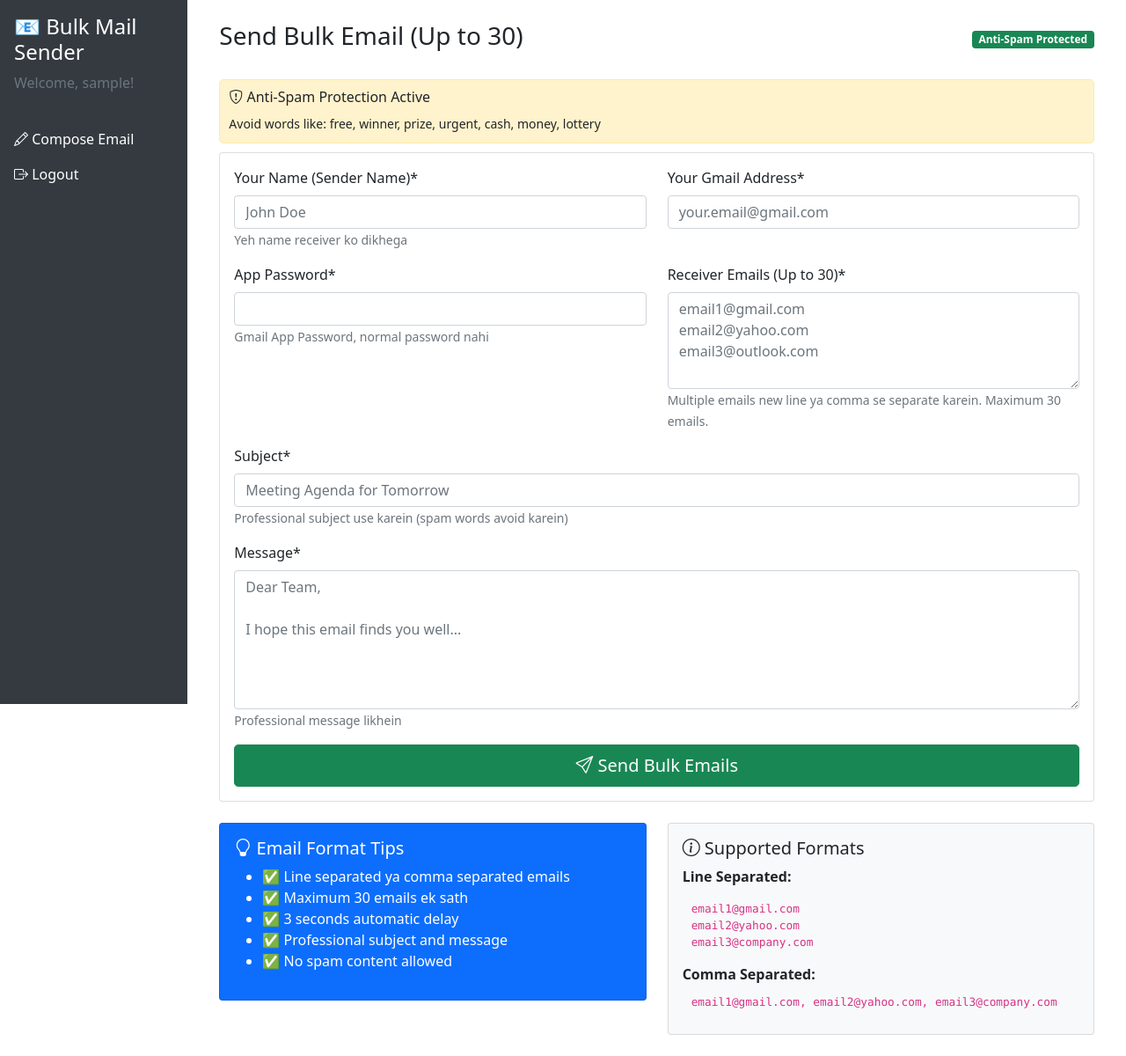
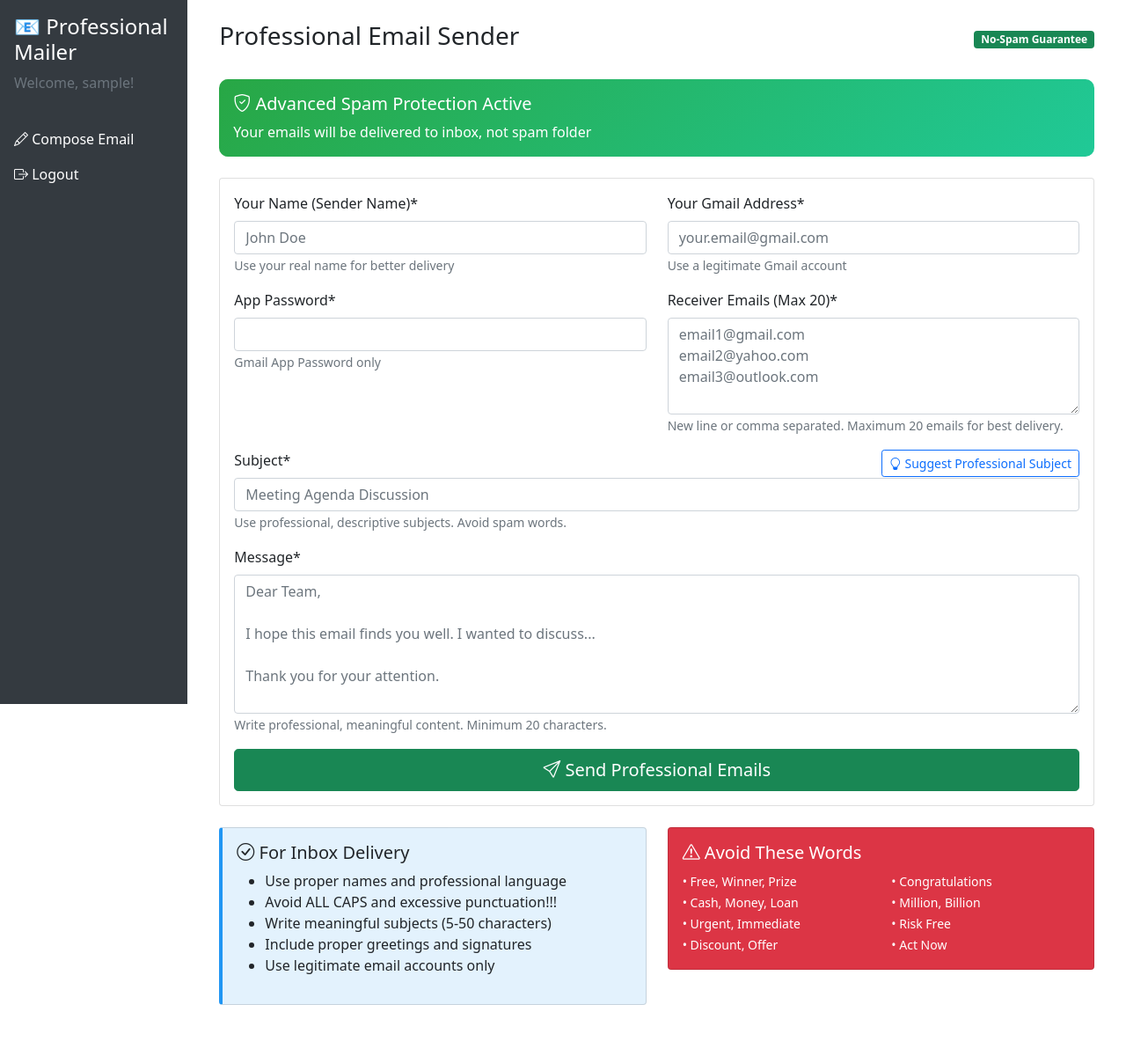
Before and after one commit to deepanshulodhi79-sudo/Deepanshu-s-, a Flask app: page /dashboard in a window 1280 px wide. Shown: the whole page at 88% size. After the commit the page ends 1142 px from the top, so only its background shows below. Run offline with Flask 3, Linux system fonts and the light colour scheme; the visitor is signed in with stand-in values (Sample User, id 1).

Commit message:
Update dashboard.html

```diff
--- a/templates/dashboard.html
+++ b/templates/dashboard.html
@@ -3,7 +3,7 @@
 <head>
     <meta charset="UTF-8">
     <meta name="viewport" content="width=device-width, initial-scale=1.0">
-    <title>Bulk Email Sender</title>
+    <title>Professional Bulk Email Sender</title>
     <link href="https://cdn.jsdelivr.net/npm/bootstrap@5.1.3/dist/css/bootstrap.min.css" rel="stylesheet">
     <link rel="stylesheet" href="https://cdn.jsdelivr.net/npm/bootstrap-icons@1.8.0/font/bootstrap-icons.css">
     <style>
@@ -11,6 +11,16 @@
         .sidebar .nav-link { color: white; }
         .sidebar .nav-link:hover { background: #495057; }
         .main-content { margin-left: 16.666667%; }
+
+        .spam-protection {
+            background: linear-gradient(135deg, #28a745, #20c997);
+            color: white;
+            border-radius: 10px;
+        }
+        .professional-tips {
+            background: #e3f2fd;
+            border-left: 4px solid #2196f3;
+        }
 
         /* Popup Styles */
         .popup-overlay {
@@ -56,9 +66,9 @@
             padding: 5px 0;
             border-bottom: 1px solid #dee2e6;
         }
-        .spam-warning {
-            background: #fff3cd;
-            border: 1px solid #ffeaa7;
+        .suggestion-box {
+            background: #d1ecf1;
+            border: 1px solid #bee5eb;
             border-radius: 5px;
             padding: 10px;
             margin: 10px 0;
@@ -73,6 +83,9 @@
             <h4 id="popupTitle">Email Status</h4>
             <p id="popupMessage">Processing your request...</p>
 
+            <!-- Suggestion Box -->
+            <div class="suggestion-box" id="suggestionBox" style="display: none;"></div>
+
             <!-- Results -->
             <div class="email-result mt-3" id="emailResults" style="display: none;"></div>
 
@@ -85,7 +98,7 @@
             <!-- Sidebar -->
             <div class="col-md-3 col-lg-2 sidebar p-0">
                 <div class="p-3">
-                    <h4>📧 Bulk Mail Sender</h4>
+                    <h4>📧 Professional Mailer</h4>
                     <p class="text-muted">Welcome, {{ username }}!</p>
                 </div>
                 <nav class="nav flex-column">
@@ -102,14 +115,14 @@
             <div class="col-md-9 col-lg-10 main-content">
                 <div class="p-4">
                     <div class="d-flex justify-content-between align-items-center mb-4">
-                        <h3>Send Bulk Email (Up to 30)</h3>
-                        <span class="badge bg-success">Anti-Spam Protected</span>
+                        <h3>Professional Email Sender</h3>
+                        <span class="badge bg-success">No-Spam Guarantee</span>
                     </div>
 
-                    <!-- Spam Warning -->
-                    <div class="spam-warning">
-                        <h6><i class="bi bi-shield-exclamation"></i> Anti-Spam Protection Active</h6>
-                        <small>Avoid words like: free, winner, prize, urgent, cash, money, lottery</small>
+                    <!-- Spam Protection Banner -->
+                    <div class="spam-protection p-3 mb-4">
+                        <h5><i class="bi bi-shield-check"></i> Advanced Spam Protection Active</h5>
+                        <p class="mb-0">Your emails will be delivered to inbox, not spam folder</p>
                     </div>
 
                     <div class="card">
@@ -119,11 +132,12 @@
                                     <div class="col-md-6">
                                         <label class="form-label">Your Name (Sender Name)*</label>
                                         <input type="text" class="form-control" name="sender_name" required placeholder="John Doe">
-                                        <small class="text-muted">Yeh name receiver ko dikhega</small>
+                                        <small class="text-muted">Use your real name for better delivery</small>
                                     </div>
                                     <div class="col-md-6">
                                         <label class="form-label">Your Gmail Address*</label>
                                         <input type="email" class="form-control" name="sender_email" required placeholder="your.email@gmail.com">
+                                        <small class="text-muted">Use a legitimate Gmail account</small>
                                     </div>
                                 </div>
 
@@ -131,65 +145,67 @@
                                     <div class="col-md-6">
                                         <label class="form-label">App Password*</label>
                                         <input type="password" class="form-control" name="app_password" required>
-                                        <small class="text-muted">Gmail App Password, normal password nahi</small>
+                                        <small class="text-muted">Gmail App Password only</small>
                                     </div>
                                     <div class="col-md-6">
-                                        <label class="form-label">Receiver Emails (Up to 30)*</label>
+                                        <label class="form-label">Receiver Emails (Max 20)*</label>
                                         <textarea class="form-control" name="receiver_email" rows="4" required placeholder="email1@gmail.com&#10;email2@yahoo.com&#10;email3@outlook.com"></textarea>
-                                        <small class="text-muted">Multiple emails new line ya comma se separate karein. Maximum 30 emails.</small>
+                                        <small class="text-muted">New line or comma separated. Maximum 20 emails for best delivery.</small>
                                     </div>
                                 </div>
 
                                 <div class="mb-3">
-                                    <label class="form-label">Subject*</label>
-                                    <input type="text" class="form-control" name="subject" required placeholder="Meeting Agenda for Tomorrow">
-                                    <small class="text-muted">Professional subject use karein (spam words avoid karein)</small>
+                                    <div class="d-flex justify-content-between align-items-center">
+                                        <label class="form-label">Subject*</label>
+                                        <button type="button" class="btn btn-sm btn-outline-primary" onclick="suggestSubject()">
+                                            <i class="bi bi-lightbulb"></i> Suggest Professional Subject
+                                        </button>
+                                    </div>
+                                    <input type="text" class="form-control" name="subject" required placeholder="Meeting Agenda Discussion" id="subjectInput">
+                                    <small class="text-muted">Use professional, descriptive subjects. Avoid spam words.</small>
                                 </div>
 
                                 <div class="mb-3">
                                     <label class="form-label">Message*</label>
-                                    <textarea class="form-control" name="message" rows="6" required placeholder="Dear Team,&#10;&#10;I hope this email finds you well..."></textarea>
-                                    <small class="text-muted">Professional message likhein</small>
+                                    <textarea class="form-control" name="message" rows="6" required placeholder="Dear Team,&#10;&#10;I hope this email finds you well. I wanted to discuss...&#10;&#10;Thank you for your attention."></textarea>
+                                    <small class="text-muted">Write professional, meaningful content. Minimum 20 characters.</small>
                                 </div>
 
                                 <button type="submit" class="btn btn-success btn-lg w-100">
-                                    <i class="bi bi-send"></i> Send Bulk Emails
+                                    <i class="bi bi-send"></i> Send Professional Emails
                                 </button>
                             </form>
                         </div>
                     </div>
 
-                    <!-- Instructions -->
+                    <!-- Professional Tips -->
                     <div class="row mt-4">
                         <div class="col-md-6">
-                            <div class="card bg-primary text-white">
+                            <div class="card professional-tips">
                                 <div class="card-body">
-                                    <h5><i class="bi bi-lightbulb"></i> Email Format Tips</h5>
+                                    <h5><i class="bi bi-check-circle"></i> For Inbox Delivery</h5>
                                     <ul>
-                                        <li>✅ Line separated ya comma separated emails</li>
-                                        <li>✅ Maximum 30 emails ek sath</li>
-                                        <li>✅ 3 seconds automatic delay</li>
-                                        <li>✅ Professional subject and message</li>
-                                        <li>✅ No spam content allowed</li>
+                                        <li>Use proper names and professional language</li>
+                                        <li>Avoid ALL CAPS and excessive punctuation!!!</li>
+                                        <li>Write meaningful subjects (5-50 characters)</li>
+                                        <li>Include proper greetings and signatures</li>
+                                        <li>Use legitimate email accounts only</li>
                                     </ul>
                                 </div>
                             </div>
                         </div>
                         <div class="col-md-6">
-                            <div class="card bg-light">
+                            <div class="card bg-danger text-white">
                                 <div class="card-body">
-                                    <h5><i class="bi bi-info-circle"></i> Supported Formats</h5>
-                                    <strong>Line Separated:</strong>
-                                    <code style="display: block; font-size: 0.8em; background: #f8f9fa; padding: 10px; margin: 5px 0;">
-                                        email1@gmail.com<br>
-                                        email2@yahoo.com<br>
-                                        email3@company.com
-                                    </code>
-
-                                    <strong>Comma Separated:</strong>
-                                    <code style="display: block; font-size: 0.8em; background: #f8f9fa; padding: 10px;">
-                                        email1@gmail.com, email2@yahoo.com, email3@company.com
-                                    </code>
+                                    <h5><i class="bi bi-exclamation-triangle"></i> Avoid These Words</h5>
+                                    <div class="row">
+                                        <div class="col-6">
+                                            <small>• Free, Winner, Prize<br>• Cash, Money, Loan<br>• Urgent, Immediate<br>• Discount, Offer</small>
+                                        </div>
+                                        <div class="col-6">
+                                            <small>• Congratulations<br>• Million, Billion<br>• Risk Free<br>• Act Now</small>
+                                        </div>
+                                    </div>
                                 </div>
                             </div>
                         </div>
@@ -201,19 +217,42 @@
 
     <script src="https://cdn.jsdelivr.net/npm/bootstrap@5.1.3/dist/js/bootstrap.bundle.min.js"></script>
     <script>
+        // Suggest professional subject
+        async function suggestSubject() {
+            const subjectInput = document.getElementById('subjectInput');
+            subjectInput.placeholder = 'Getting suggestion...';
+
+            try {
+                const response = await fetch('/api/suggest_subject');
+                const data = await response.json();
+                subjectInput.value = data.subject;
+            } catch (error) {
+                subjectInput.placeholder = 'Meeting Agenda Discussion';
+            }
+        }
+
         // Popup Functions
-        function showPopup(title, message, isSuccess, details = null) {
+        function showPopup(title, message, isSuccess, details = null, suggestion = null) {
             const popup = document.getElementById('popupOverlay');
             const content = document.getElementById('popupContent');
             const icon = document.getElementById('popupIcon');
             const popupTitle = document.getElementById('popupTitle');
             const popupMessage = document.getElementById('popupMessage');
             const resultsDiv = document.getElementById('emailResults');
+            const suggestionBox = document.getElementById('suggestionBox');
             const closeBtn = document.getElementById('closeButton');
 
             // Set content
             popupTitle.textContent = title;
             popupMessage.textContent = message;
+
+            // Show suggestion if available
+            if (suggestion) {
+                suggestionBox.style.display = 'block';
+                suggestionBox.innerHTML = `<strong>💡 Suggestion:</strong> ${suggestion}`;
+            } else {
+                suggestionBox.style.display = 'none';
+            }
 
             // Show details if available
             if (details && details.length > 0) {
@@ -255,7 +294,7 @@
             const originalText = submitBtn.innerHTML;
 
             // Show loading state
-            submitBtn.innerHTML = '<i class="bi bi-hourglass-split"></i> Sending Emails...';
+            submitBtn.innerHTML = '<i class="bi bi-hourglass-split"></i> Sending Professional Emails...';
             submitBtn.disabled = true;
 
             fetch('/send_email', {
@@ -268,7 +307,7 @@
                 if (data.success) {
                     showPopup('Success!', data.message, true, data.details);
                 } else {
-                    showPopup('Error!', data.message, false);
+                    showPopup('Attention Required!', data.message, false, null, data.suggestion);
                 }
             })
             .catch(error => {
@@ -294,6 +333,13 @@
                 closePopup();
             }
         });
+
+        // Auto-suggest on focus
+        document.getElementById('subjectInput').addEventListener('focus', function() {
+            if (!this.value) {
+                suggestSubject();
+            }
+        });
     </script>
 </body>
 </html>
```
